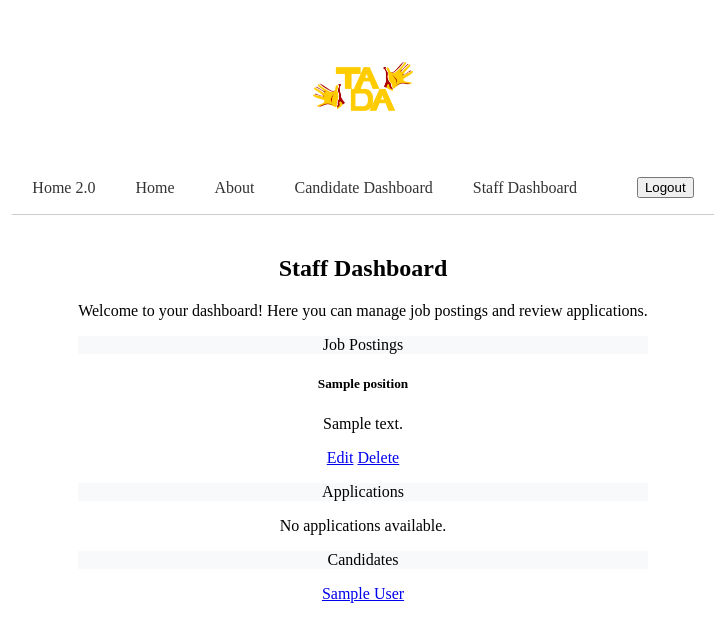
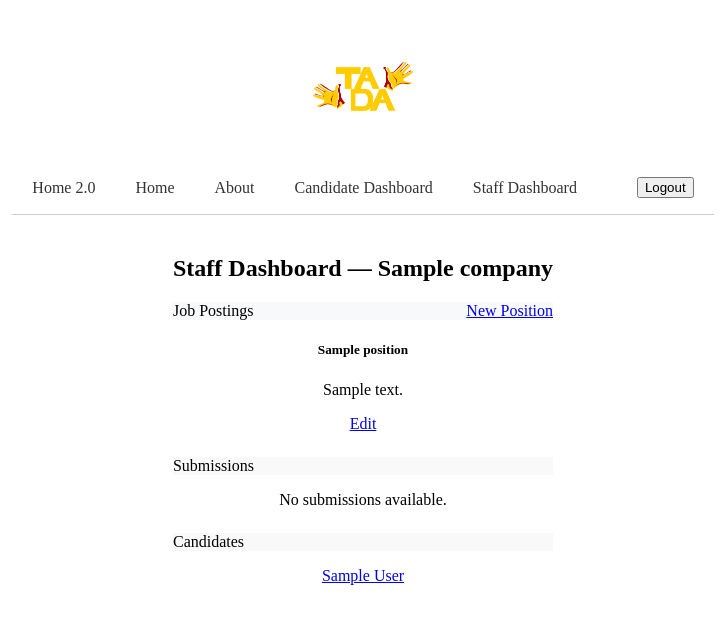
Before and after one commit to CrunchyToothpicks100/TADA, a Django app: page /staff_dashboard/ in a window 1280 px wide. Shown: the top 642 px of the page, without its empty margins (277-1002 px from the left). Run offline with Django 5.2, Linux system fonts and the light colour scheme; a user stored in the database is signed in; tables that the repository leaves empty hold one stand-in row (values such as "Sample post").

Commit message:
Refactor models, views, and templates for multi-company staff support
- CompanyStaff: OneToOneField → ForeignKey so a user can belong to multiple companies; add UniqueConstraint(user, company); is_admin is now per-company
- CandidateInterest: remove slug field and its unique constraint; add unique constraint on (candidate, label)
- Fix CandidateInterest.__str__ referencing self.key → self.slug (now self.label)
- staff_dashboard view: resolve selected company from ?company_id=, compute is_company_admin per company, pass all_companies for dropdown
- edit_position view + URL + template: admins can update title/description/employment_type/is_active (no delete, per notes)
- Staff dashboard template: company dropdown (multi-company only), admin-gated New Position/Edit buttons, Delete button removed
- Consolidate repeated CSS into styles.css (.page-container, .card, .card-header, ul reset, .form-group); remove duplicates from template style blocks
- Comment out unimplemented URLs (create_job, application_detail, staff_candidates, staff_candidate_details) with href='#' dummy links
- Add TODO.md documenting the 4 unimplemented URLs with purpose and permission notes
- Update notes.md to reflect multi-company staff membership

```diff
--- a/base/static/css/styles.css
+++ b/base/static/css/styles.css
@@ -37,3 +37,49 @@ body {
     margin: 0;
     padding: 20px;
 }
+
+/* ── Shared page layout ───────────────────────────── */
+.page-container {
+    margin-top: 20px;
+}
+
+/* ── Card component ───────────────────────────────── */
+.card {
+    margin-bottom: 24px;
+}
+
+.card-header {
+    background-color: #f8f9fa;
+    display: flex;
+    justify-content: space-between;
+    align-items: center;
+}
+
+/* ── List reset (used inside .list-group cards) ───── */
+ul {
+    list-style-type: none;
+    padding-left: 0;
+}
+
+/* ── Form groups ──────────────────────────────────── */
+.form-group {
+    margin-bottom: 16px;
+}
+
+.form-group label {
+    display: block;
+    font-weight: bold;
+    margin-bottom: 4px;
+}
+
+.form-group input[type="text"],
+.form-group textarea,
+.form-group select {
+    width: 100%;
+    padding: 6px 10px;
+    box-sizing: border-box;
+}
+
+.form-group textarea {
+    min-height: 100px;
+}
--- a/base/templates/staff_dashboard.html
+++ b/base/templates/staff_dashboard.html
@@ -9,15 +9,12 @@
 
 {# Custom styles for dashboard layout #}
 {% block style %}
-.container {
-    margin-top: 20px;
+.company-selector {
+    margin-bottom: 20px;
 }
-.card-header {
-    background-color: #f8f9fa;
-}
-ul {
-    list-style-type: none;
-    padding-left: 0;
+.company-selector label {
+    font-weight: bold;
+    margin-right: 8px;
 }
 {% endblock %}
 
@@ -25,24 +22,43 @@ ul {
 {# Main content block for staff dashboard #}
 {% block content %}
     {% include 'navbar.html' %}
-    <div class="container mt-5">
-        <h2>Staff Dashboard</h2>
-        <p>Welcome to your dashboard! Here you can manage job postings and review applications.</p>
+    <div class="container page-container">
+        <h2>Staff Dashboard{% if selected_company %} — {{ selected_company.title }}{% endif %}</h2>
 
-        {# Job Postings Section #}
-        <div class="card mb-4">
+        {# Company selector — only shown when the user has access to multiple companies #}
+        {% if all_companies|length > 1 %}
+        <div class="company-selector">
+            <form method="get">
+                <label for="company_id">Company:</label>
+                <select name="company_id" id="company_id" onchange="this.form.submit()">
+                    {% for company in all_companies %}
+                    <option value="{{ company.id }}" {% if company.id == selected_company.id %}selected{% endif %}>
+                        {{ company.title }}
+                    </option>
+                    {% endfor %}
+                </select>
+            </form>
+        </div>
+        {% endif %}
+
+        {# Job Postings — admins can create/edit; staff can only view #}
+        <div class="card">
             <div class="card-header">
-                Job Postings
+                <span>Job Postings</span>
+                {% if is_company_admin %}
+                {# TODO: create_job not yet implemented — see TODO.md #}
+                {# <a href="{% url 'create_job' %}" class="btn btn-primary btn-sm">New Position</a> #}
+                <a href="#" class="btn btn-primary btn-sm">New Position</a>
+                {% endif %}
             </div>
             <ul class="list-group list-group-flush">
-                {# Loop through jobs passed from the view #}
-                {% for job in jobs %}
+                {% for position in positions %}
                 <li class="list-group-item">
-                    <h5>{{ job.title }}</h5>
-                    <p>{{ job.description }}</p>
-                    {# Edit and Delete links for each job #}
-                    <a href="{% url 'edit_job' job.id %}" class="btn btn-secondary">Edit</a>
-                    <a href="{% url 'delete_job' job.id %}" class="btn btn-danger">Delete</a>
+                    <h5>{{ position.title }}{% if not position.is_active %} <small class="text-muted">(inactive)</small>{% endif %}</h5>
+                    <p>{{ position.description }}</p>
+                    {% if is_company_admin %}
+                    <a href="{% url 'edit_position' position.id %}" class="btn btn-secondary btn-sm">Edit</a>
+                    {% endif %}
                 </li>
                 {% empty %}
                 <li class="list-group-item">No job postings available.</li>
@@ -50,32 +66,32 @@ ul {
             </ul>
         </div>
 
-        {# Applications Section #}
-        <div class="card mb-4">
+        {# Submissions — all staff can view and set status #}
+        <div class="card">
             <div class="card-header">
-                Applications
+                <span>Submissions</span>
             </div>
             <ul class="list-group list-group-flush">
-                {# Loop through applications passed from the view #}
                 {% for application in applications %}
                 <li class="list-group-item">
-                    <h5>{{ application.candidate_name }} - {{ application.job_title }}</h5>
-                    <p>Status: {{ application.status }}</p>
-                    <a href="{% url 'application_detail' application.id %}" class="btn btn-primary">View Details</a>
+                    <h5>{{ application.candidate }} — {{ application.position }}</h5>
+                    <p>Status: {{ application.get_status_display }}</p>
+                    {# TODO: application_detail not yet implemented — see TODO.md #}
+                    {# <a href="{% url 'application_detail' application.id %}" class="btn btn-primary btn-sm">View</a> #}
+                    <a href="#" class="btn btn-primary btn-sm">View</a>
                 </li>
                 {% empty %}
-                <li class="list-group-item">No applications available.</li>
+                <li class="list-group-item">No submissions available.</li>
                 {% endfor %}
             </ul>
         </div>
 
-        {# Candidate Section #}
-        <div class="card mb-4">
+        {# Candidates — all staff can view and make notes #}
+        <div class="card">
             <div class="card-header">
-                Candidates
+                <span>Candidates</span>
             </div>
             <ul class="list-group list-group-flush">
-                {# Loop through candidates passed from the view #}
                 {% for candidate in candidates %}
                 <li class="list-group-item">
                     <a href="/candidates/details/{{ candidate.id }}">{{ candidate }}</a>
--- a/base/urls.py
+++ b/base/urls.py
@@ -14,4 +14,8 @@ urlpatterns = [
     path('submit_application/', views.submit_application, name='submit_application'),
     path('candidate_dashboard/', views.candidate_dashboard, name='candidate_dashboard'),
     path('staff_dashboard/', views.staff_dashboard, name='staff_dashboard'),
+    # TODO: not yet implemented — see TODO.md
+    # path('staff_dashboard/candidates/', views.staff_candidates, name='staff_candidates'),
+    # path('staff_dashboard/candidates/<int:id>/', views.staff_candidate_details, name='staff_candidate_details'),
+    path('staff_dashboard/positions/<int:id>/edit/', views.edit_position, name='edit_position'),
 ]
--- a/base/views.py
+++ b/base/views.py
@@ -1,4 +1,4 @@
-from django.shortcuts import render
+from django.shortcuts import render, get_object_or_404
 
 from django.http import HttpResponse
 from django.template import loader
@@ -94,13 +94,10 @@ def login(request):
         user = authenticate(request, username=user_obj.username, password=password)
         if user is not None:
             auth_login(request, user)
-            # Check Candidate or CompanyStaff
             from base.models import Candidate, CompanyStaff
             if hasattr(user, 'candidate_profile'):
                 return redirect('/candidate_dashboard/')
-            elif hasattr(user, 'company_staff'):
-                return redirect('/staff_dashboard/')
-            elif user.is_superuser:
+            elif user.is_superuser or user.company_staff.exists():
                 return redirect('/staff_dashboard/')
             else:
                 return HttpResponse("User type not recognized.")
@@ -134,24 +131,70 @@ def candidate_dashboard(request):
 # Staff Dashboard View
 @login_required
 def staff_dashboard(request):
+    from base.models import Position, CompanyStaff
     user = request.user
-    if (not hasattr(user, 'company_staff')
-        and not user.is_superuser):
+
+    staff_memberships = user.company_staff.select_related('company').all()
+    if not user.is_superuser and not staff_memberships.exists():
         return HttpResponse("Unauthorized: You are not a staff member.")
-    staff = getattr(user, 'company_staff', None)
-    jobs = []
+
+    # Determine selected company from GET param, defaulting to first membership
+    from base.models import Company
+    if user.is_superuser:
+        all_companies = Company.objects.filter(is_active=True)
+    else:
+        all_companies = [m.company for m in staff_memberships]
+
+    selected_company = None
+    company_id = request.GET.get('company_id')
+    if company_id:
+        selected_company = next((c for c in all_companies if str(c.id) == company_id), None)
+    if selected_company is None and all_companies:
+        selected_company = all_companies[0]
+
+    if user.is_superuser:
+        is_company_admin = True
+    else:
+        membership = staff_memberships.filter(company=selected_company).first()
+        is_company_admin = membership.is_admin if membership else False
+
+    positions = Position.objects.filter(company=selected_company) if selected_company else []
+    candidates = Candidate.objects.all()
     applications = []
-    candidates = Candidate.objects.all()  # Example: get all candidates for display
-    # -- to do --
-    # jobs = Position.objects.filter(company=staff.company) if staff else []
-    # applications = Application.objects.filter(job__company=staff.company) if staff else []
-    from base.models import Position
-    if staff:
-        jobs = Position.objects.filter(company=staff.company)
+
     context = {
-        'jobs': jobs,
+        'all_companies': all_companies,
+        'selected_company': selected_company,
+        'is_company_admin': is_company_admin,
+        'positions': positions,
         'applications': applications,
-        'staff': staff,
         'candidates': candidates,
     }
     return render(request, 'staff_dashboard.html', context)
+
+
+@login_required
+def edit_position(request, id):
+    from base.models import Position, CompanyStaff
+    position = get_object_or_404(Position, id=id)
+    user = request.user
+
+    # Only company admins for this position's company, or superusers, may edit
+    if not user.is_superuser:
+        membership = user.company_staff.filter(company=position.company, is_admin=True).first()
+        if not membership:
+            return HttpResponse("Unauthorized: You are not an admin for this company.")
+
+    if request.method == 'POST':
+        position.title = request.POST.get('title', '').strip()
+        position.description = request.POST.get('description', '').strip()
+        position.employment_type = request.POST.get('employment_type', position.employment_type)
+        position.is_active = request.POST.get('is_active') == 'on'
+        position.save()
+        return redirect(f'/staff_dashboard/?company_id={position.company_id}')
+
+    context = {
+        'position': position,
+        'employment_type_choices': Position.EMPLOYMENT_TYPE_CHOICES,
+    }
+    return render(request, 'edit_position.html', context)
```
Also changed, not shown: TODO.md (added, +34 -0 lines), base/models.py (+11 -7 lines), base/templates/candidate_dashboard.html (+6 -16 lines), base/templates/edit_position.html (added, +62 -0 lines), notes.md (+4 -2 lines), base/migrations/0017_remove_candidate_uniq_candidate_email_and_more.py (added).
